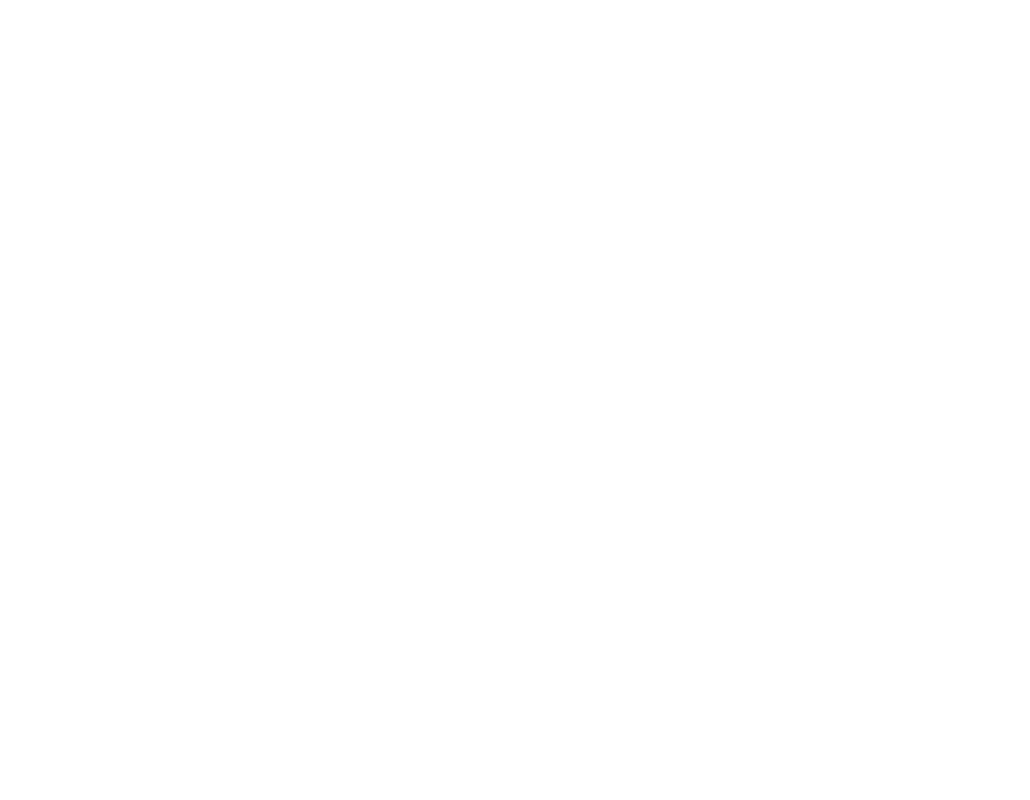
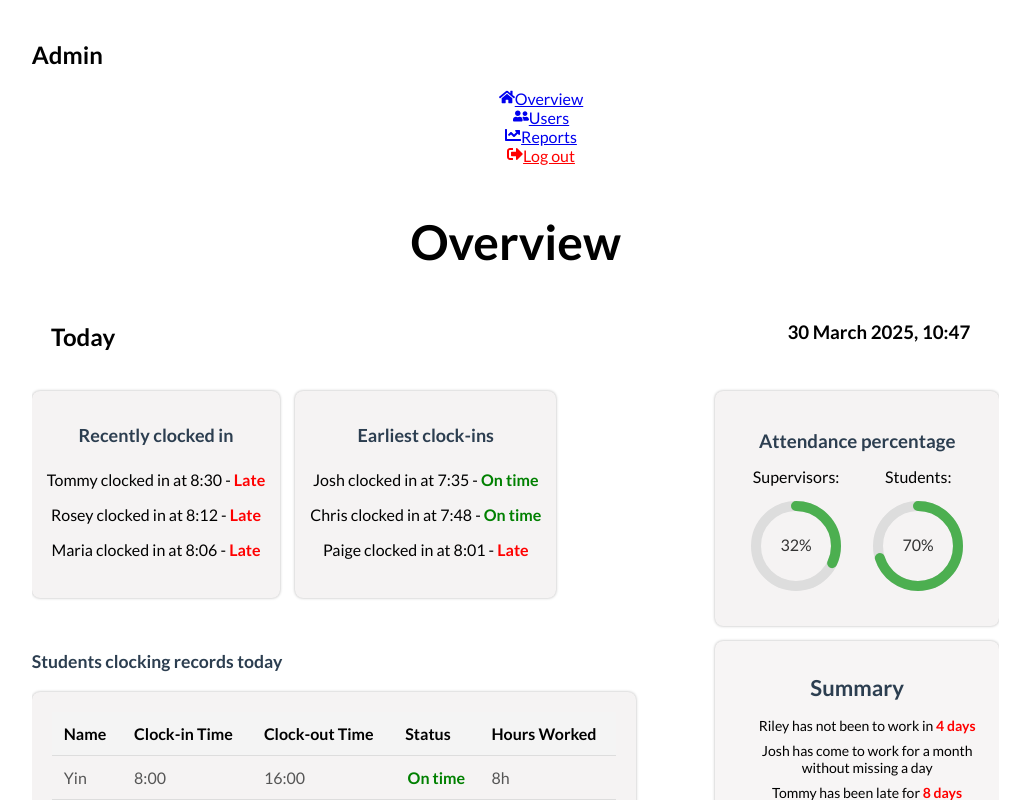
Before and after one commit to ynhx/clocking-system, a React (Create React App) app: page /hr-dashboard in a window 1280 px wide. Before the commit this address had no page. Shown: the top 800 px of the page, without its empty margins (99-1129 px from the left). Built offline with nearby package versions, Linux system fonts and the light colour scheme.

Commit message:
Latest App file

```diff
--- a/src/App.js
+++ b/src/App.js
@@ -19,6 +19,10 @@
         <Route path="/hr-login" element={<HRLogin />}/>
         <Route path="/user-dashboard" element={<UserDashboard />}/>
         <Route path="/account-found" element={<AccountFound />}/>
+        <Route path="/hr-dashboard" element={<HRDashboard />}>
+          <Route index element={<Overview />} />
+          <Route path="users" element={<UsersList />} />
+        </Route>
       </Routes>
     </Router>
   );
```
